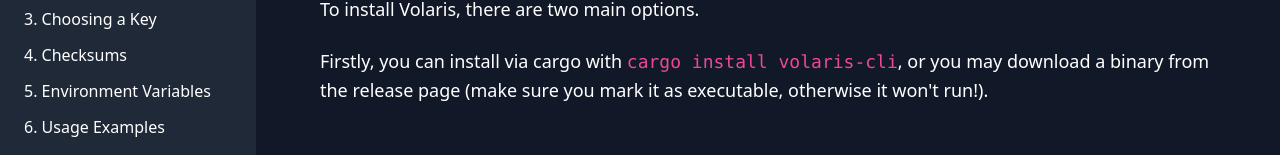
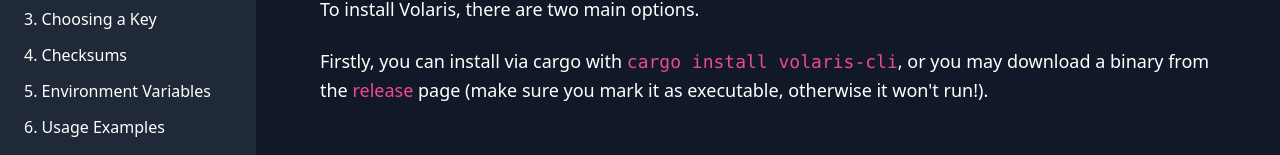
Before and after one commit to volar-is/volaris-docs, a SvelteKit app: page /docs/installing-building in a window 1280 px wide. Shown: the part 149-304 px from the top of the page. Built offline with nearby package versions, Linux system fonts and the light colour scheme.

Commit message:
fix: add href link to release

```diff
--- a/src/routes/docs/installing-building/+page.svelte
+++ b/src/routes/docs/installing-building/+page.svelte
@@ -25,8 +25,11 @@
       <p class="text-lg mb-6">
         Firstly, you can install via cargo with <code class="text-pink-500"
           >cargo install volaris-cli</code
-        >, or you may download a binary from the release page (make sure you
-        mark it as executable, otherwise it won't run!).
+        >, or you may download a binary from the
+        <a
+          href="https://github.com/volar-is/volaris/releases/latest"
+          class="text-pink-500">release</a
+        > page (make sure you mark it as executable, otherwise it won't run!).
       </p>
     </section>
 
@@ -61,8 +64,8 @@
         issue.
       </p>
       <p class="text-lg mb-6">
-        Volaris was tested on Android 14, with Termux v0.129, but it should
-        work on a wide range of devices.
+        Volaris was tested on Android 14, with Termux v0.129, but it should work
+        on a wide range of devices.
       </p>
       <p class="text-lg mb-6">
         To install, ensure you have cargo installed. You may install Volaris
```
